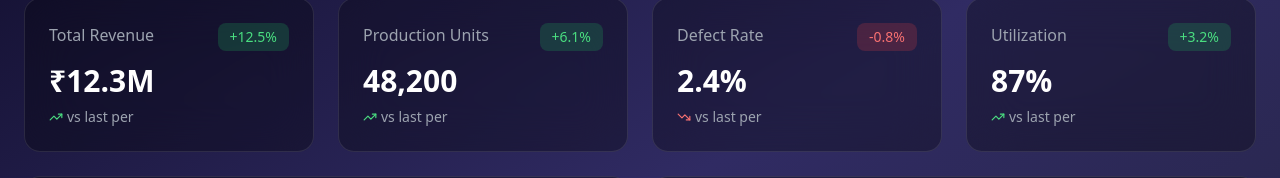
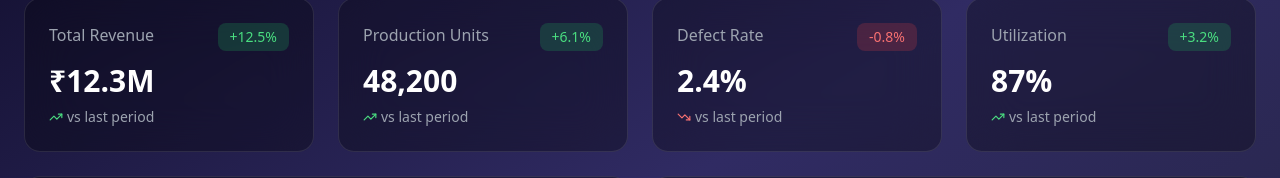
Before and after one commit to jwecodes/bizlytics, a Next.js app: page / in a window 1280 px wide. Shown: the part 191-369 px from the top of the page. Built offline with nearby package versions, Linux system fonts and the light colour scheme.

Commit message:
initial commit

```diff
--- a/components/KPICards.tsx
+++ b/components/KPICards.tsx
@@ -30,7 +30,7 @@ export default function KPICards() {
             ) : (
               <TrendingDown className="text-red-400" size={14} />
             )}
-            vs last per
+            vs last period
           </p>
         </div>
       ))}
```
